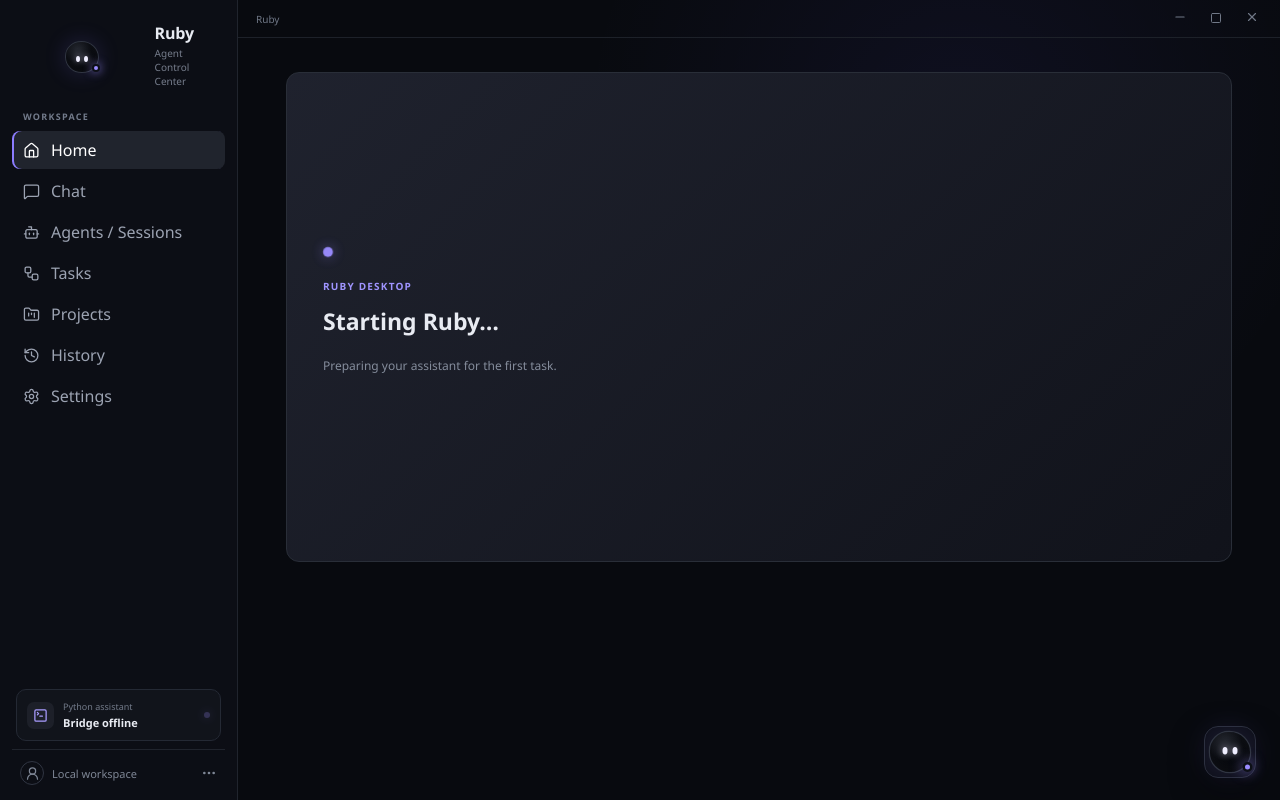
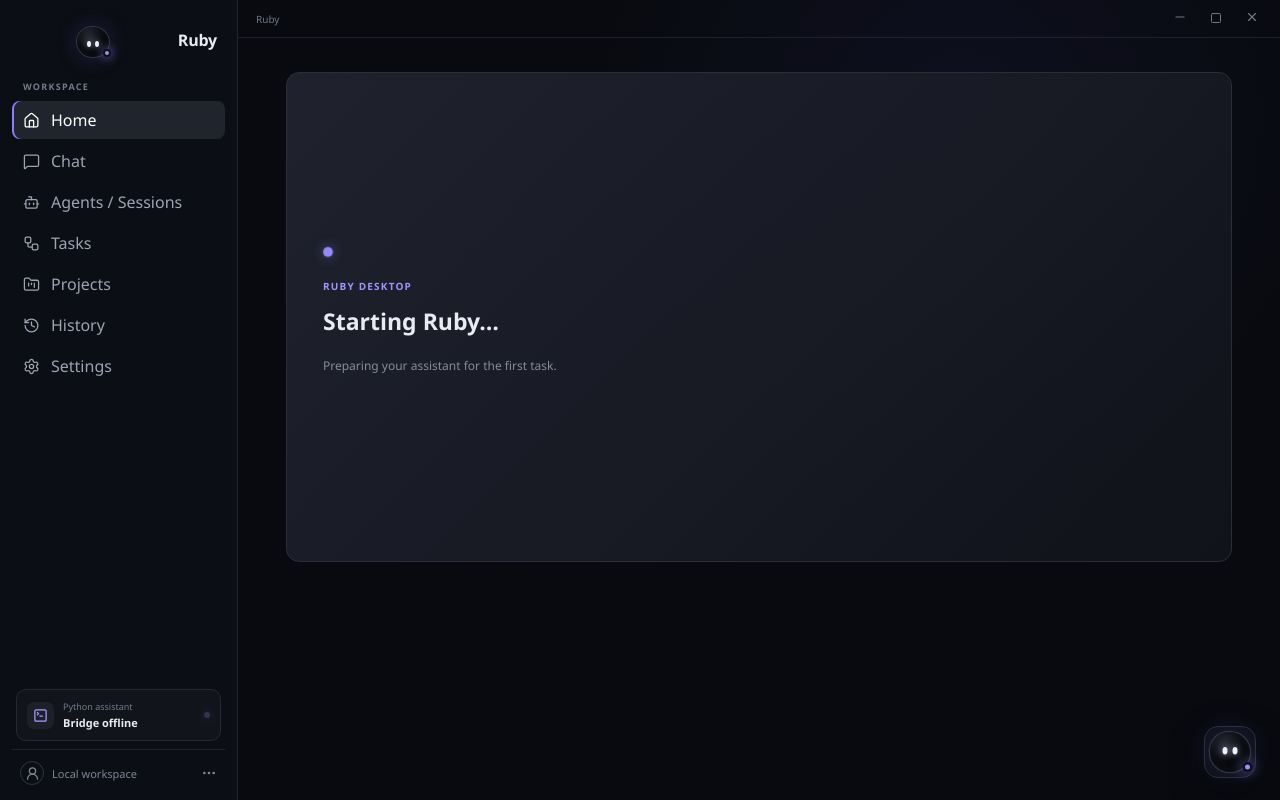
Before and after one commit to Syed-Haseeb97/ai_agent, a React (Vite) app in the folder desktop_app/: page / in a window 1280 px wide. Built offline with nearby package versions, Linux system fonts and the light colour scheme.

Commit message:
Redesign Ruby sidebar branding

```diff
--- a/desktop_app/src/components/Sidebar.jsx
+++ b/desktop_app/src/components/Sidebar.jsx
@@ -8,7 +8,10 @@ export function Sidebar({ active, setActive, state }) {
   const activeCount = state?.tasks?.filter(task => !['completed', 'failed', 'cancelled', 'timeout'].includes(task.status)).length;
   return (
     <aside className="sidebar">
-      <div className="brand"><RubyOrb /><div><strong>Ruby</strong><span>Agent Control Center</span></div></div>
+      <div className="brand">
+        <RubyOrb />
+        <div className="brand-wordmark"><strong>Ruby</strong></div>
+      </div>
       <div className="sidebar-label">Workspace</div>
       <nav>{navItems.map(([id, label]) => { const Icon = icons[id]; return <button key={id} className={`nav-item ${active === id ? 'active' : ''}`} onClick={() => setActive(id)}><Icon size={17} strokeWidth={1.8} /><span>{label}</span>{id === 'agents' && activeCount > 0 && <span className="nav-count">{activeCount}</span>}</button>; })}</nav>
       <div className="sidebar-spacer" />
```
